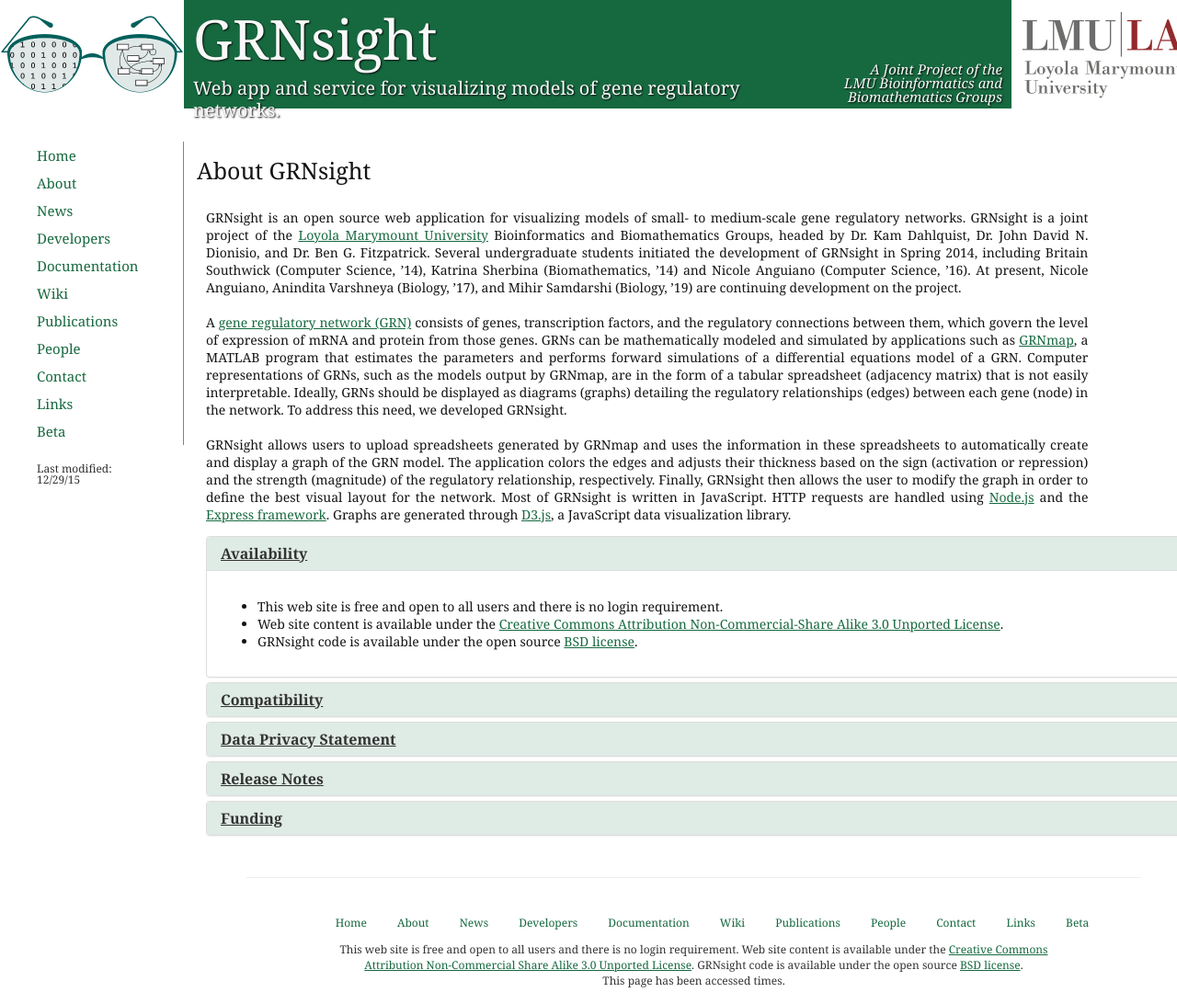
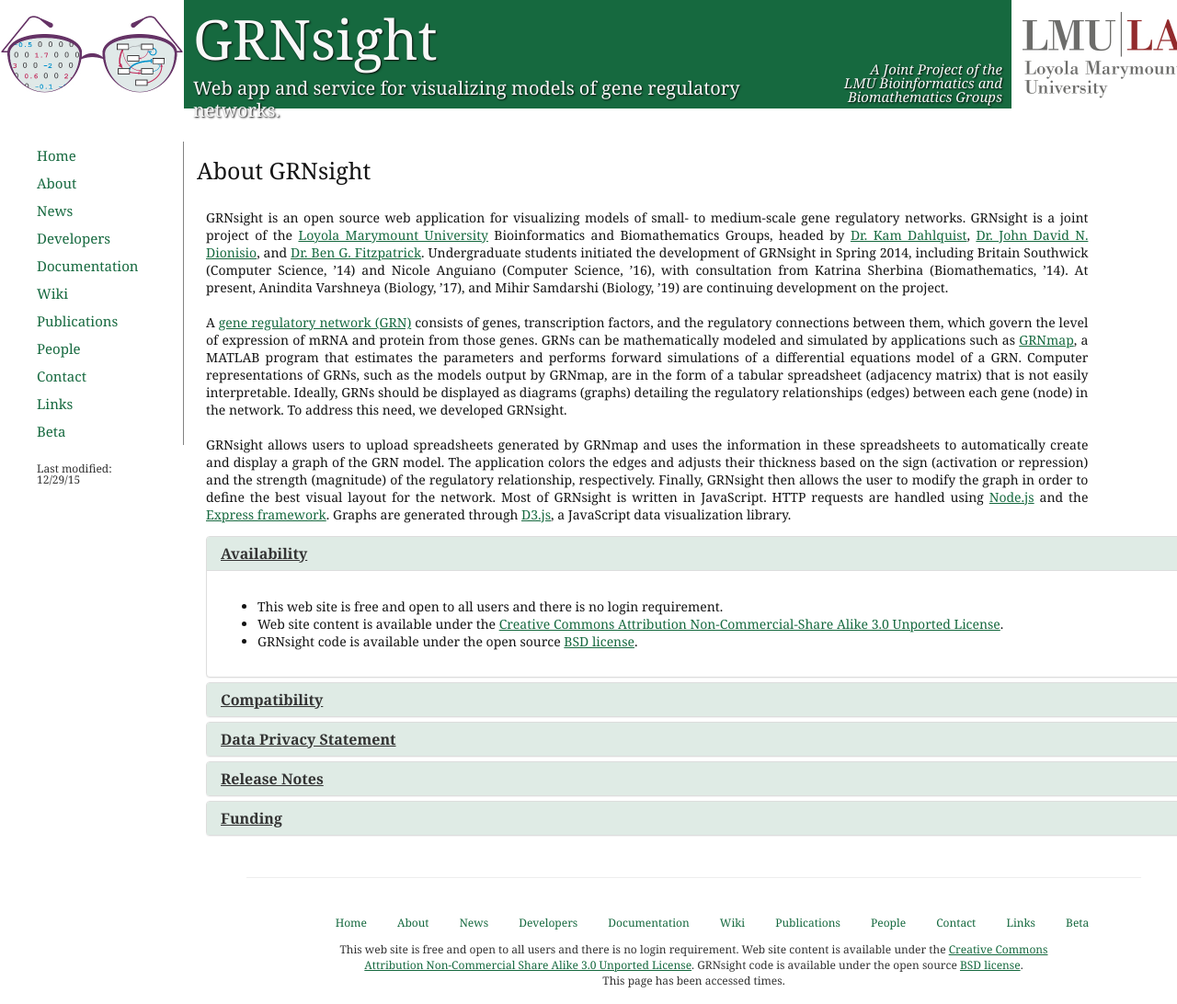
Before and after one commit to dondi/GRNsight, a Jekyll site: the page built from about.html, in a window 1280 px wide. Shown: the whole page at 92% size. Built offline with Jekyll 4.4.1, drawn with Linux system fonts in a browser that asks for light colours; nearby versions of some CDN libraries; Markdown is read by kramdown in place of the engine named in the settings.

Commit message:
revised people statement

```diff
--- a/about.html
+++ b/about.html
@@ -6,7 +6,7 @@
             <p id="pageTitle">About GRNsight</p>
             <div id="pageContent">
                 <p>
-                    GRNsight is an open source web application for visualizing models of small- to medium-scale gene regulatory networks. GRNsight is a joint project of the <a href="http://www.lmu.edu/" target="_blank">Loyola Marymount University</a> Bioinformatics and Biomathematics Groups, headed by Dr. Kam Dahlquist, Dr. John David N. Dionisio, and Dr. Ben G. Fitzpatrick.  Several undergraduate students initiated the development of GRNsight in Spring 2014, including Britain Southwick (Computer Science, ’14), Katrina Sherbina (Biomathematics, ’14) and Nicole Anguiano (Computer Science, ’16).  At present, Nicole Anguiano, Anindita Varshneya (Biology, ’17), and Mihir Samdarshi (Biology, ’19)  are continuing development on the project.
+                    GRNsight is an open source web application for visualizing models of small- to medium-scale gene regulatory networks. GRNsight is a joint project of the <a href="http://www.lmu.edu/" target="_blank">Loyola Marymount University</a> Bioinformatics and Biomathematics Groups, headed by <a href="http:myweb.lmu.edu/kdahlqui" target="_blank">Dr. Kam Dahlquist</a>, <a href="http://myweb.lmu.edu/dondi" target="_blank">Dr. John David N. Dionisio</a>, and <a href="http://myweb.lmu.edu/bfitzpatrick" target="_blank">Dr. Ben G. Fitzpatrick</a>.  Undergraduate students initiated the development of GRNsight in Spring 2014, including Britain Southwick (Computer Science, ’14) and Nicole Anguiano (Computer Science, ’16), with consultation from Katrina Sherbina (Biomathematics, ’14).  At present, Anindita Varshneya (Biology, ’17), and Mihir Samdarshi (Biology, ’19) are continuing development on the project.
                     <br><br>
                     A <a href="http://en.wikipedia.org/wiki/Gene_regulatory_network" target="_blank">gene regulatory network (GRN)</a> consists of genes, transcription factors, and the regulatory connections between them, which govern the level of expression of mRNA and protein from those genes. GRNs can be mathematically modeled and simulated by applications such as <a href = "http://kdahlquist.github.io/GRNmap/index.html" target = "blank">GRNmap</a>, a MATLAB program that estimates the parameters and performs forward simulations of a differential equations model of a GRN. Computer representations of GRNs, such as the models output by GRNmap, are in the form of a tabular spreadsheet (adjacency matrix) that is not easily interpretable. Ideally, GRNs should be displayed as diagrams (graphs) detailing the regulatory relationships (edges) between each gene (node) in the network. To address this need, we developed GRNsight.
                     <br><br>
```
